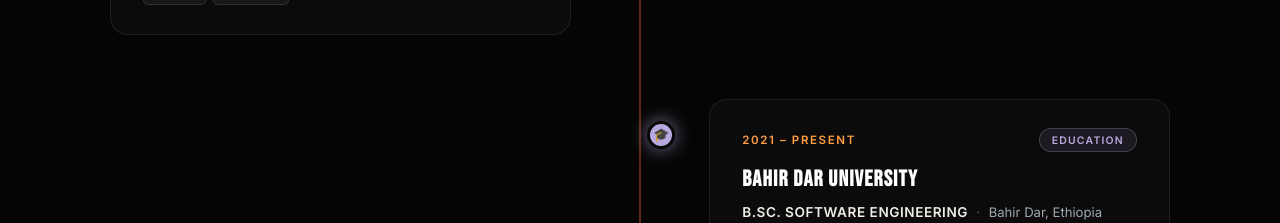
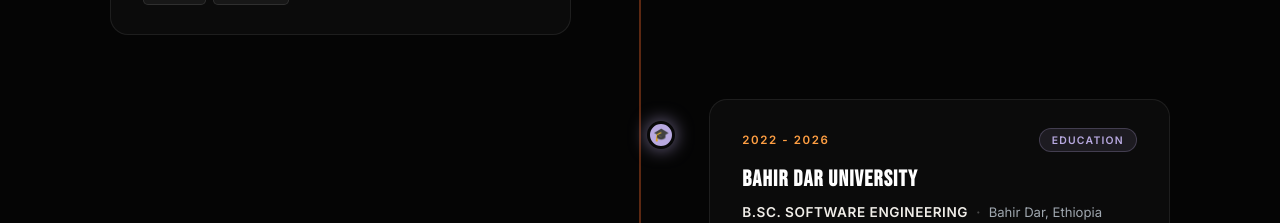
Before and after one commit to surafelbit/surafelbit.github.io, a React (Vite) app: page / in a window 1280 px wide. Shown: the part 5840-6063 px from the top of the page. Built offline with nearby package versions, Linux system fonts and the light colour scheme.

Commit message:
year update

```diff
--- a/src/App.jsx
+++ b/src/App.jsx
@@ -571,7 +571,7 @@
             },
             {
               type: 'education',
-              period: '2021 – Present',
+              period: '2022 - 2026',
               role: 'B.Sc. Software Engineering',
               company: 'Bahir Dar University',
               location: 'Bahir Dar, Ethiopia',
```
